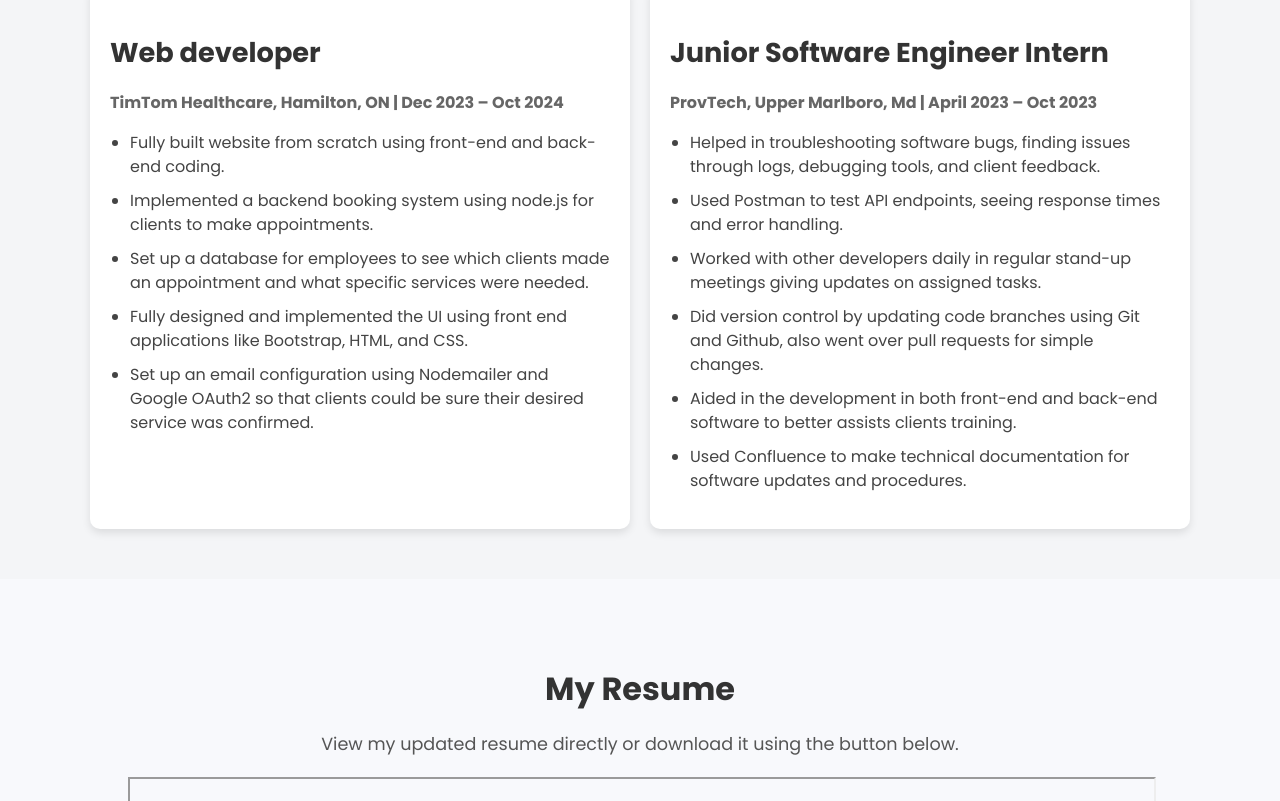
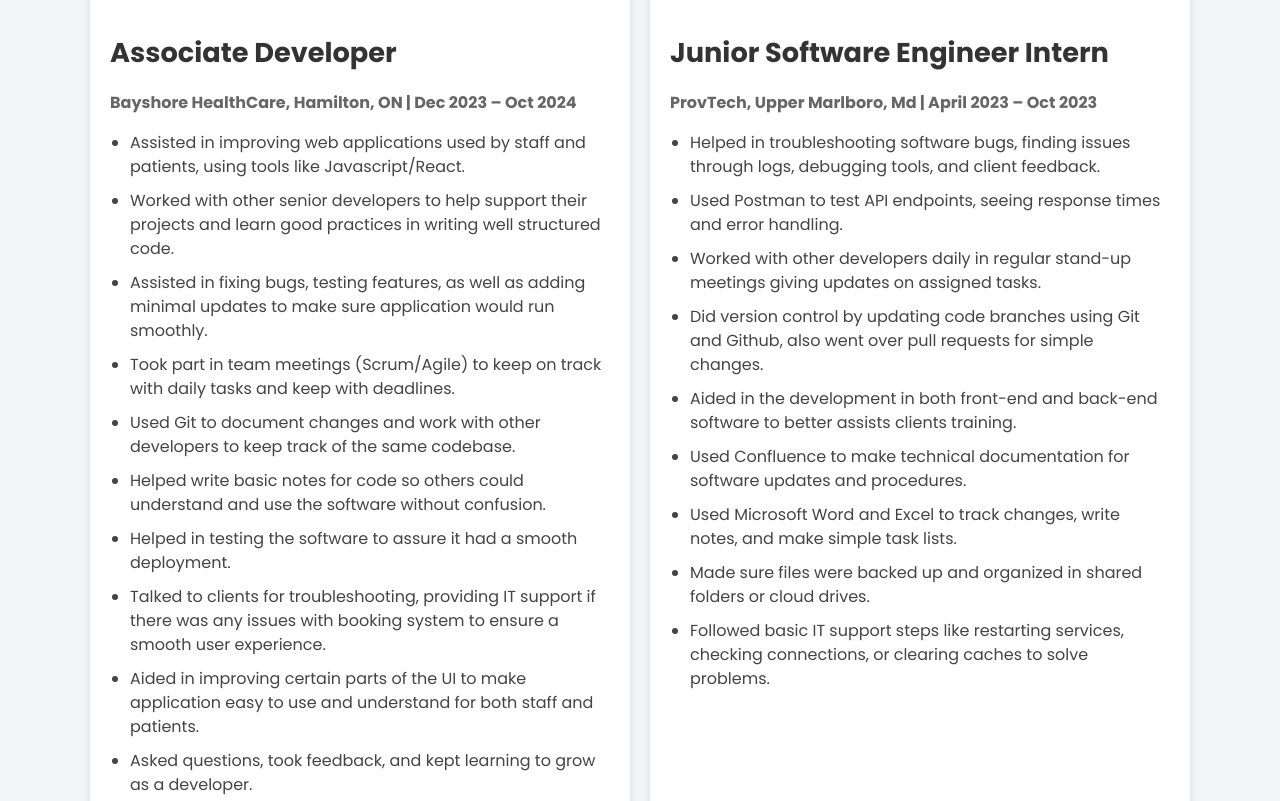
Before and after one commit to TimiZA1122/my-portfolio, a plain HTML site: page index.html in a window 1280 px wide. Shown: the part 3480-4281 px from the top of the page. Drawn offline with Linux system fonts and the light colour scheme; grey boxes are pictures that could not be loaded.

Commit message:
Update index.html

```diff
--- a/index.html
+++ b/index.html
@@ -99,14 +99,19 @@
 
             <!-- Web dev -->
             <div class="experience-card">
-                <h3> Web developer </h3>
-                <p><strong>TimTom Healthcare, Hamilton, ON </strong> | Dec 2023 – Oct 2024</p>
+                <h3> Associate Developer </h3>
+                <p><strong> Bayshore HealthCare, Hamilton, ON </strong> | Dec 2023 – Oct 2024</p>
                 <ul>
-                    <li> Fully built website from scratch using front-end and back-end coding.</li>
-                    <li> Implemented a backend booking system using node.js for clients to make appointments. </li>
-                    <li> Set up a database for employees to see which clients made an appointment and what specific services were needed. </li>
-                    <li> Fully designed and implemented the UI using front end applications like Bootstrap, HTML, and CSS. </li>
-                    <li> Set up an email configuration using Nodemailer and Google OAuth2 so that clients could be sure their desired service was confirmed. </li>
+                    <li> Assisted in improving web applications used by staff and patients, using tools like Javascript/React.</li>
+                    <li> Worked with other senior developers to help support their projects and learn good practices in writing well structured code.</li>
+                    <li> Assisted in fixing bugs, testing features, as well as adding minimal updates to make sure application would run smoothly.</li>
+                    <li> Took part in team meetings (Scrum/Agile) to keep on track with daily tasks and keep with deadlines.</li>
+                    <li> Used Git to document changes and work with other developers to keep track of the same codebase. </li>
+                    <li> Helped write basic notes for code so others could understand and use the software without confusion. </li>
+                    <li> Helped in testing the software to assure it had a smooth deployment.</li>
+                    <li> Talked to clients for troubleshooting, providing IT support if there was any issues with booking system to ensure a smooth user experience. </li>
+                    <li> Aided in improving certain parts of the UI to make application easy to use and understand for both staff and patients. </li>
+                    <li> Asked questions, took feedback, and kept learning to grow as a developer.</li>
 
                 </ul>
             </div>
@@ -118,10 +123,13 @@
                 <ul>
                     <li> Helped in troubleshooting software bugs, finding issues through logs, debugging tools, and client feedback. </li>
                     <li> Used Postman to test API endpoints, seeing response times and error handling.</li>
-                    <li> Worked with other developers daily in regular stand-up meetings giving updates on assigned tasks. </li>
+                    <li> Worked with other developers daily in regular stand-up meetings giving updates on assigned tasks.</li>
                     <li> Did version control by updating code branches using Git and Github, also went over pull requests for simple changes. </li>
                     <li> Aided in the development in both front-end and back-end software to better assists clients training. </li>
                     <li> Used Confluence to make technical documentation for software updates and procedures.</li>
+                    <li> Used Microsoft Word and Excel to track changes, write notes, and make simple task lists.</li>
+                    <li> Made sure files were backed up and organized in shared folders or cloud drives. </li>
+                    <li> Followed basic IT support steps like restarting services, checking connections, or clearing caches to solve problems. </li>
 
                 </ul>
             </div>
@@ -136,16 +144,15 @@
         <h2>My Resume</h2>
         <p>View my updated resume directly or download it using the button below.</p>
 
-    <!-- Embedded Resume -->
-    <iframe src="https://drive.google.com/file/d/1YWGui8gyWQAlIXm_cmPrERFfrg-Z__3i/preview" width="100%" height="600px" allow="autoplay"></iframe>
+        <!-- Embedded Resume with Link -->
+        <iframe src="https://drive.google.com/file/d/1HHo3pBKuS9In6I8T3Rvw0et0i0N_-Rlc/preview" width="100%" height="600px" allow="autoplay"></iframe>
 
         <!-- Download Button -->
         <div class="resume-download">
-        <a href="https://drive.google.com/uc?export=download&id=1YWGui8gyWQAlIXm_cmPrERFfrg-Z__3i"
+            <a href="https://drive.google.com/uc?export=download&id=1HHo3pBKuS9In6I8T3Rvw0et0i0N_-Rlc"
                download class="btn resume-btn">Download Resume</a>
         </div>
     </section>
-
 
 
 
```
Lines whose indentation alone changed are shown as unchanged.
